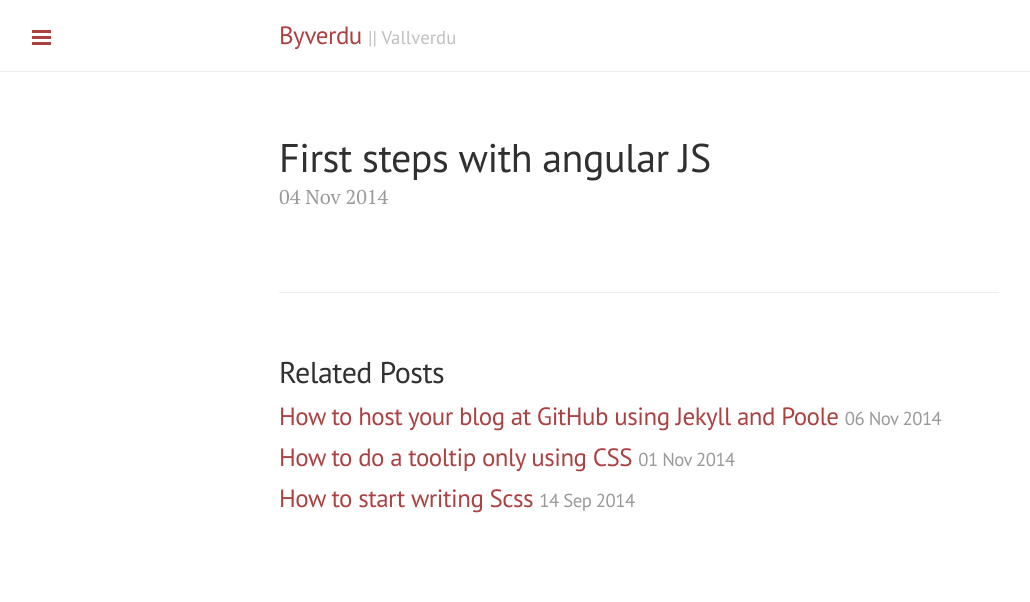
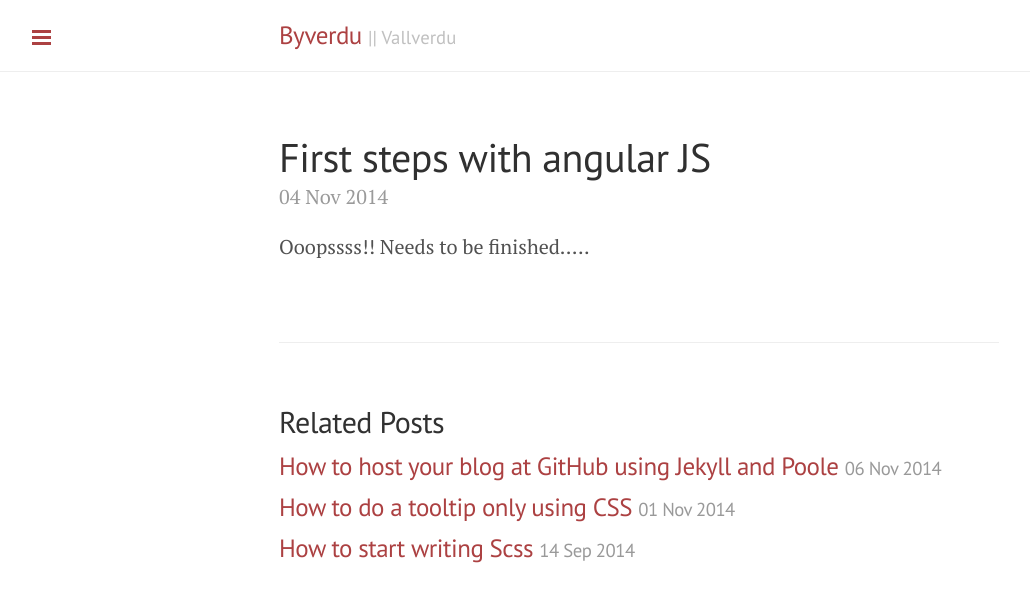
Before and after one commit to byverdu/byverdu.github.io, a Jekyll site: the page built from _posts/2014-11-4-first-steps-using-angular-js.md, in a window 1280 px wide. Shown: the top 602 px of the page, without its empty margins (1-1031 px from the left). Built offline with Jekyll 4.4.1, drawn with Linux system fonts in a browser that asks for light colours; nearby versions of some CDN libraries; Markdown is read by kramdown in place of the engine named in the settings; comment, search, counter and statistics services are not loaded.

Commit message:
github pages post updated

```diff
--- a/_posts/2014-11-4-first-steps-using-angular-js.md
+++ b/_posts/2014-11-4-first-steps-using-angular-js.md
@@ -5,3 +5,5 @@ layout: post
 
 title: First steps with angular JS
 ---
+
+Ooopssss!! Needs to be finished.....
```
